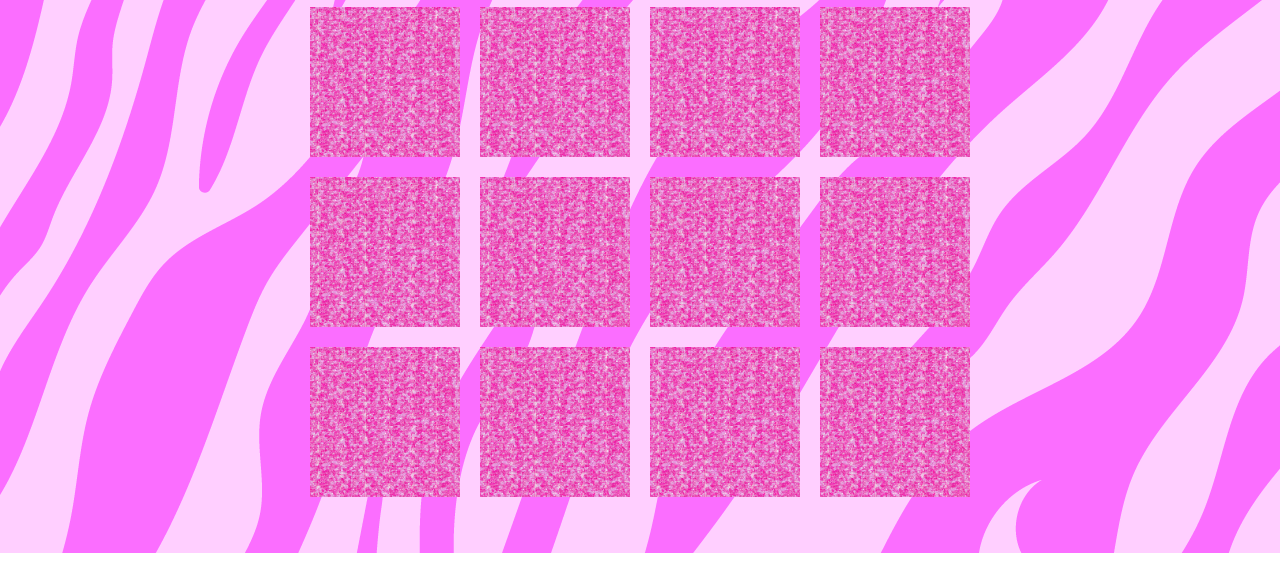
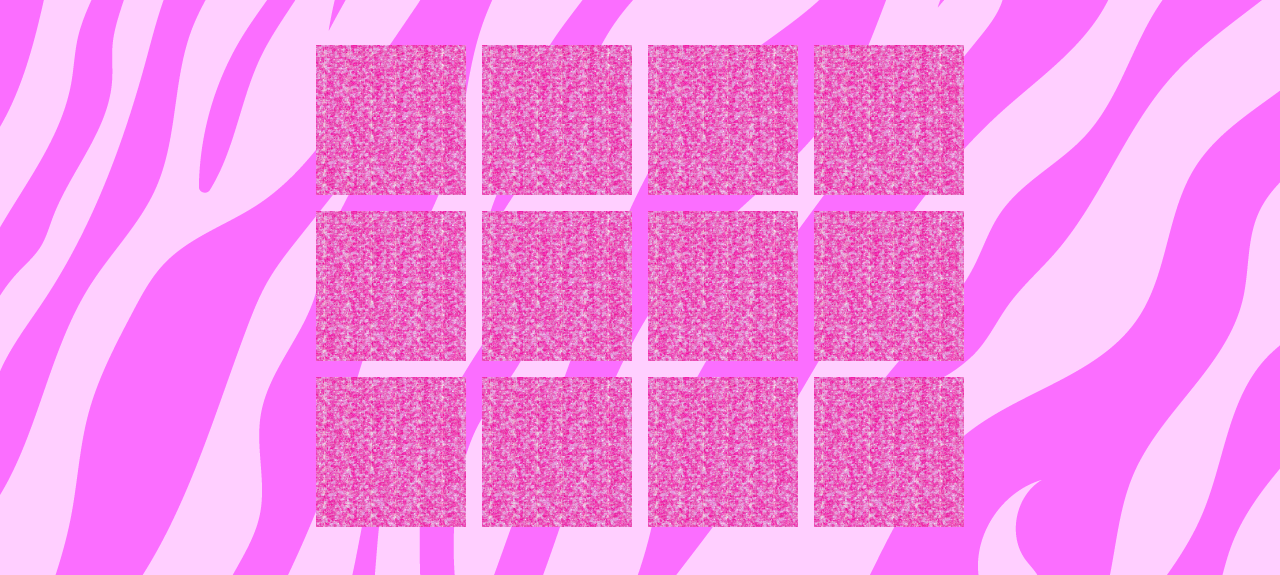
Before and after one commit to brunaportelaa/pop-br-memory-game, a plain HTML site: page pages/jogo-facil.html in a window 1280 px wide. Shown: the part 263-838 px from the top of the page. Before the commit the page ends 816 px from the top, so only its background shows below. Drawn offline with Linux system fonts and the light colour scheme.

Commit message:
Added divas to cards and added glitter layer as cover

```diff
--- a/pages/jogo-facil.html
+++ b/pages/jogo-facil.html
@@ -13,23 +13,8 @@
                 <img class ="logo" src="../images/logo.png">
             </header>
             <main class="game-container">
-                <div class="row">
-                    <div class="card" id="1"></div>
-                    <div class="card" id="2"></div>
-                    <div class="card" id="3"></div>
-                    <div class="card" id="4"></div>
-                </div>
-                <div class="row">
-                    <div class="card" id="5"></div>
-                    <div class="card" id="6"></div>
-                    <div class="card" id="7"></div>
-                    <div class="card" id="8"></div>
-                </div>
-                <div class="row">
-                    <div class="card" id="9"></div>
-                    <div class="card" id="10"></div>
-                    <div class="card" id="11"></div>
-                    <div class="card" id="12"></div>
+                <div class="cards">
+
                 </div>
             </main>
         </div>
--- a/scripts.js
+++ b/scripts.js
@@ -1,38 +1,31 @@
-// let affair = './images/cartas/affair.png'
-// let anaconda = './images/cartas/anaconda.png'
-// let anittadasantigas = './images/cartas/anittadasantigas.png'
-// let bandida = './images/cartas/bandida.png'
-// let bang = './images/cartas/bang.png'
-// let batidao = './images/cartas/batidao.png'
-// let cachorrinhas = './images/cartas/cachorrinhas.png'
-// let cafedamanha = './images/cartas/cafedamanha.png'
-// let doce22 = './images/cartas/doce22.png'
-// let escandalointimo = './images/cartas/escandalointimo.png'
-// let funkgeneration = './images/cartas/funkgeneration.png'
-// let futurofluxo = './images/cartas/futurofluxo.png'
-// let garupa = './images/cartas/garupa.png'
-// let girlfromrio = './images/cartas/girlfromrio.png'
-// let hellomundo = './images/cartas/hellomundo.png'
-// let iza = './images/cartas/iza.png'
-// let ko = './images/cartas/ko.png'
-// let ladyleste = './images/cartas/ladyleste.png'
-// let modoturbo = './images/cartas/modoturbo.png'
-// let noitada = './images/cartas/noitada.png'
-// let numanice = './images/cartas/numanice.png'
-// let souma = './images/cartas/souma.png'
-// let tropadalud = './images/cartas/tropadalud.png'
-// let vila = './images/cartas/vila.png'
-
 let imagePaths = [
-   './images/cartas/doce22.png', './images/cartas/escandalointimo.png'
-, './images/cartas/funkgeneration.png' , './images/cartas/futurofluxo.png' , './images/cartas/iza.png', './images/cartas/vila.png', './images/cartas/doce22.png', './images/cartas/escandalointimo.png'
-, './images/cartas/funkgeneration.png' , './images/cartas/futurofluxo.png' , './images/cartas/iza.png', './images/cartas/vila.png'
+   '../images/cartas/doce22.png', '../images/cartas/escandalointimo.png'
+, '../images/cartas/funkgeneration.png' , '../images/cartas/futurofluxo.png' , '../images/cartas/iza.png', '../images/cartas/vila.png'
 ]
 
-function shuffleArray(array) {
-    for (let currentIndex = array.length - 1; currentIndex > 0; currentIndex--) {
-        const randomIndex = Math.floor(Math.random() * (currentIndex + 1));
-        [array[currentIndex], array[randomIndex]] = [array[randomIndex], array[currentIndex]];
-    }
-    return array;
+let imagePickList = [...imagePaths, ...imagePaths]
+const cardCount = imagePickList.length
+
+//Game state
+let revealedCount = 0
+let activeCard = null
+let awaitingEndOfMove = false
+let container = document.querySelector('.cards')
+
+//Add divas to cards
+function buildTile(img) {
+    const element = document.createElement('div')
+    element.classList.add('card')
+    element.style.backgroundImage = `url(${img})`
+    element.innerHTML = '<img src="../images/glitter.gif" style="width:100%">'
+    return element
 }
+
+for (let i=0; i<cardCount; i++) {
+    const randomIndex = Math.floor(Math.random()*imagePickList.length)
+    const diva = imagePickList[randomIndex]
+    const tile = buildTile(diva)
+
+    imagePickList.splice(randomIndex, 1)
+    container.appendChild(tile)
+}
--- a/styles.css
+++ b/styles.css
@@ -75,8 +75,12 @@ h1 {
     flex-direction: column;
 }
 
-.row {
-    display: flex;
+.cards {
+    margin: 48px auto;
+    width: max-content;
+    display: grid;
+    grid-template-columns: repeat(4, 150px);
+    gap: 16px;
 }
 
 .card {
@@ -84,6 +88,6 @@ h1 {
     height:150px;
     background-image: url(./images/glitter.gif);
     background-size: cover;
-    margin: 10px;
+    cursor: pointer;
 
 }
```
